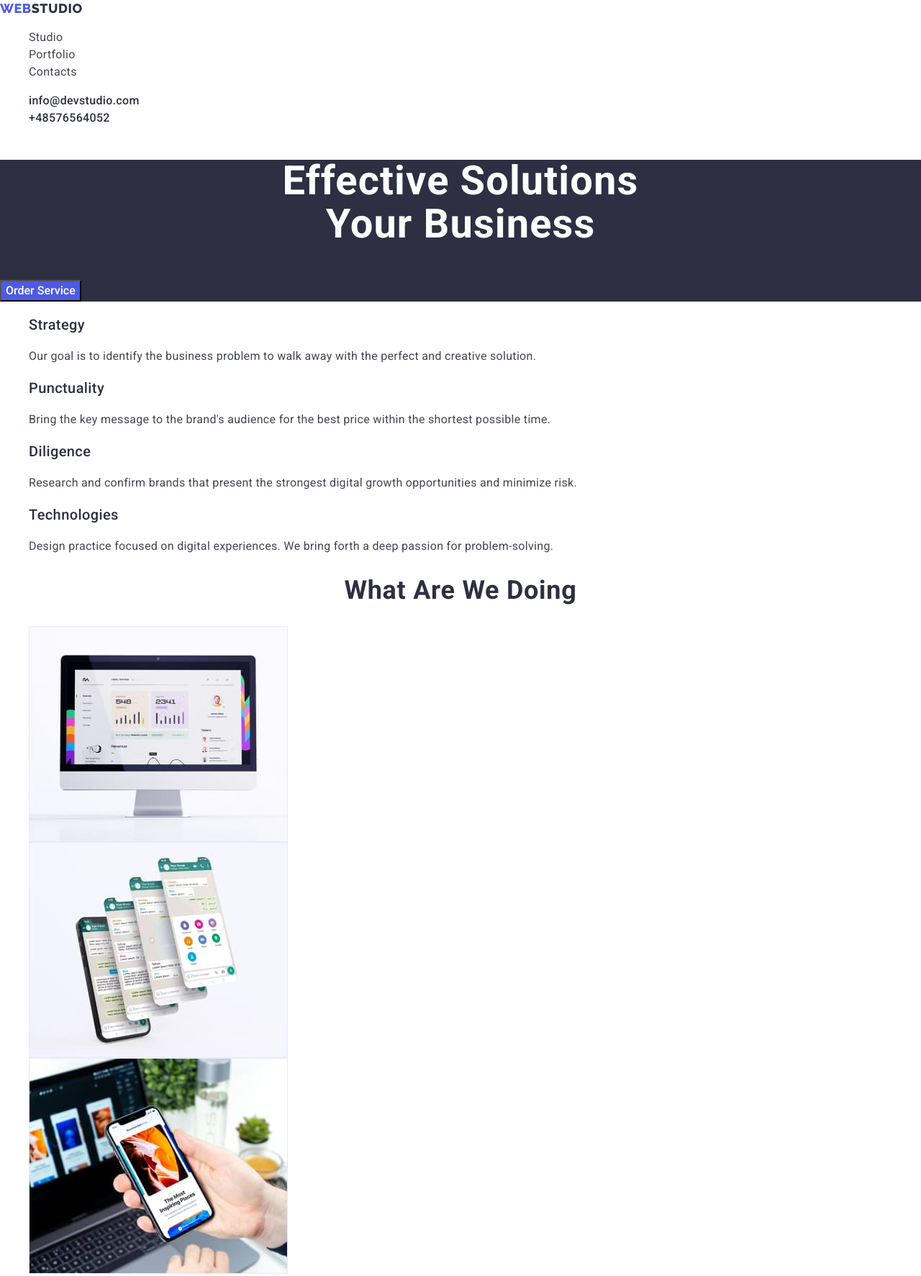
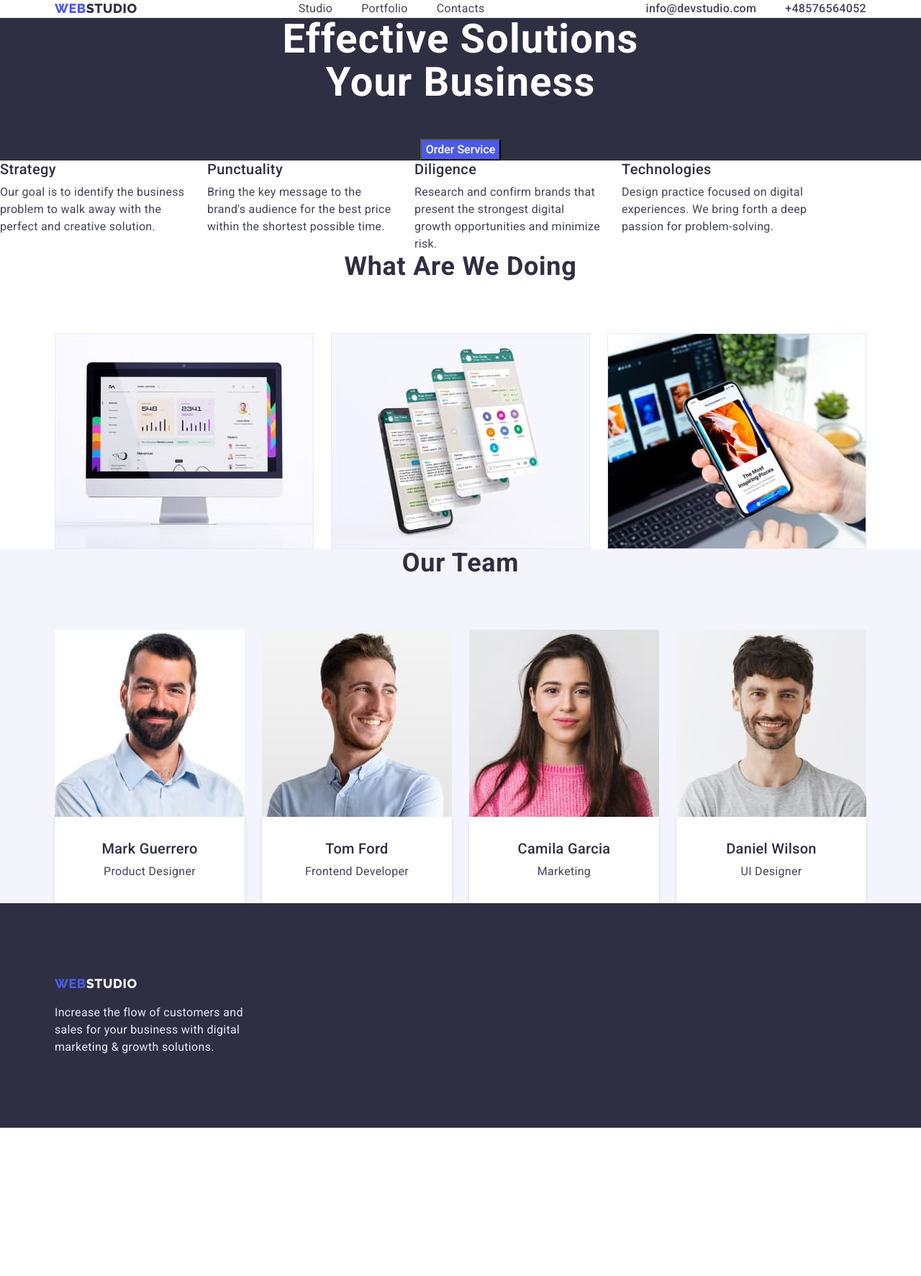
Before and after one commit to Helogenix/Helogenix-Alexander-goit-markup-hw-03, a plain HTML site: page index.html in a window 1280 px wide. Shown: the top 1773 px of the page at 72% size. After the commit the page ends 1567 px from the top, so only its background shows below. Drawn offline with nearby package versions, Linux system fonts and the light colour scheme.

Commit message:
flex-box

```diff
--- a/css/styles.css
+++ b/css/styles.css
@@ -1,8 +1,3 @@
-.footer-section {
-  background-color: #2e2f42;
-  color: #e7e9fc;
-}
-
 :root {
   --brand-color: #2e2f42;
   --text-color: #434455;
@@ -15,8 +10,16 @@
 }
 
 ul {
+  padding: 0;
+  margin: 0;
   list-style: none;
 }
+
+img {
+  display: block;
+  max-width: 100%;
+}
+
 .visually-hidden {
   position: absolute;
   width: 1px;
@@ -32,13 +35,30 @@ ul {
 }
 /* body */
 body {
+  margin: 0;
   font-family: 'Roboto', sans-serif;
   color: var(--brand-color);
   letter-spacing: 0.02em;
   font-size: 16px;
   background-color: var(--white-color);
 }
+
+.container {
+  margin-left: auto;
+  margin-right: auto;
+  width: 1158px;
+  padding: 0 15px;
+}
 /* header */
+.main-header {
+  border-bottom: 1px solid #E7E9FC;
+}
+.main-nav {
+  display: flex;
+  align-items: center;
+  outline: #2e2f42;
+}
+
 /* logo */
 .logo-link {
   font-family: 'Raleway';
@@ -59,10 +79,24 @@ body {
   text-transform: uppercase;
   letter-spacing: 0.03em;
   color: var(--primary-brand-color);
+  text-decoration: none;
 }
 
+
 /* navigation */
-.nav a {
+  .nav {
+  display: flex;
+  margin-left: 76px;
+  margin-top: 0;
+  margin-bottom: 0;
+}
+
+.nav .item + .item {
+  margin-left: 40px;
+}
+.nav .link {
+  display: block;
+  padding: 24px 0;
   color: var(--brand-color);
   font-style: normal;
   font-weight: 500;
@@ -108,6 +142,13 @@ color: var(--pressed-state) ;
 }
 
 /* contacts */
+.auth-nav {
+  display: flex;
+  margin-left: auto;
+}
+.auth-nav .item + .item {
+  margin-left: 40px;
+}
 .auth-nav a {
   line-height: 1.5;
   color: var(--text-color);
@@ -117,18 +158,25 @@ color: var(--pressed-state) ;
   text-decoration: none;
 }
 
-
+/* cont hover */
 .auth-nav a:hover,
 .auth-nav a:focus {
   color: var(--pressed-state);
 }
 
 /* main page index.html */
+
+.hero-section {
+  padding: 188px 0;
+}
 .hero {
+  text-align: center;
   background-color: var(--brand-color);
 }
 
 .hero-title {
+  margin-top: 0;
+  margin-bottom: 48px;
   font-size: 56px;
   line-height: 1.07;
   text-align: center;
@@ -152,7 +200,24 @@ color: var(--pressed-state) ;
 }
 
 /* our advantages */
+.advant-section {
+  padding-bottom: 0;
+}
+.advant {
+  display: flex;
+}
+.advant .item {
+  width: 264px;
+}
+
+.advant .item + .item {
+  margin-left: 24px;
+}
+
+
 .advant-title {
+  margin: 0;
+  margin-bottom: 8px;
   font-weight: 500;
   font-size: 20px;
   line-height: 1.2;
@@ -160,6 +225,7 @@ color: var(--pressed-state) ;
 }
 
 .advant-descr {
+  margin: 0;
   line-height: 1.5;
   color: var(--text-color);
   letter-spacing: 0.02em;
@@ -167,6 +233,8 @@ color: var(--pressed-state) ;
 
 /* about us */
 .about-title {
+  margin: 0;
+  margin-bottom: 72px;
   font-size: 36px;
   line-height: 1.11;
   text-align: center;
@@ -174,10 +242,67 @@ color: var(--pressed-state) ;
   letter-spacing: 0.02em;
 }
 
+.about-img {
+  display: flex;
+}
+
+.about-img .item {
+  display: inline-block;
+}
+
+.about-img .item + .item {
+  margin-left: 24px;
+}
+
 /* our team */
 .team {
   background-color: var(--button-color);
+
 }
+
+.our-team {
+  display: flex;
+}
+
+.our-team .item + .item {
+  margin-left: 24px;
+}
+
+.team-name-cont {
+  padding-top: 32px;
+  padding-bottom: 32px;
+
+  background-color: var(--white-color);
+  box-shadow: 0px 1px 6px rgba(46, 47, 66, 0.08),
+    0px 1px 1px rgba(46, 47, 66, 0.16), 0px 2px 1px rgba(46, 47, 66, 0.08);
+}
+.team-title {
+  margin: 0;
+  margin-bottom: 72px;
+
+  font-size: 36px;
+  line-height: 1.11;
+  text-align: center;
+}
+
+.team-name {
+  margin: 0;
+
+  text-align: center;
+  font-weight: 500;
+  font-size: 20px;
+  line-height: 1.2;
+}
+
+.team-position {
+  margin: 0;
+  margin-top: 8px;
+
+  text-align: center;
+  line-height: 1.5;
+  color: var(--text-color);
+}
+
 .team-title {
   font-size: 36px;
   line-height: 1.11;
@@ -186,21 +311,20 @@ color: var(--pressed-state) ;
   letter-spacing: 0.02em;
 }
 
-.team-name {
-  font-weight: 500;
-  font-size: 20px;
-  line-height: 1.2;
-  letter-spacing:0.02em ;
+/* portfolio.html */
+/* filter btn nav */
+.filter {
+  display: flex;
+  justify-content: center;
 }
 
-.team-position {
-  line-height: 1.5;
-  color: var(--text-color);
+.filter .item + .item {
+  margin-left: 24px;
 }
-
-/* portfolio.html */
-/* filter btn nav */
 .filter-btn {
+  padding: 12px 24px;
+  border: 1px solid #e7e9fc;
+  border-radius: 4px;
   background-color: var(--button-color);
   cursor: pointer;
   color: var(--primary-brand-color);
@@ -218,7 +342,14 @@ color: var(--pressed-state) ;
 }
 
 /* our projects */
+.section-proj {
+  padding-top: 96px;
+  padding-bottom: 120px;
+}
+
 .project-title {
+  margin: 0;
+  margin-bottom: 8px;
   font-weight: 500;
   font-size: 20px;
   line-height: 1.2;
@@ -226,16 +357,28 @@ color: var(--pressed-state) ;
 }
 
 .prooject-descr {
+  margin: 0;
   color: var(--text-color);
   line-height: 1.5;
+  }
 
+  .project-cont {
+  padding: 32px 0 32px 16px;
+  border-bottom: 1px solid #e7e9fc;
+  border-left: 1px solid #e7e9fc;
+  border-right: 1px solid #e7e9fc;
 }
+
 /* footer */
 .footer {
   background-color: var(--brand-color);
+  padding-top: 100px;
+  padding-bottom: 100px;
 }
 
 .footer-logo {
+  display: block;
+  margin-bottom: 16px;
   font-family: 'Raleway';
   font-size: 18px;
   line-height: 1.17;
@@ -245,21 +388,20 @@ color: var(--pressed-state) ;
   text-decoration: none;
 }
 .footer-descr {
+  display: block;
+  margin: 0;
+  padding: 0;
+  width: 264px;
   line-height: 1.5;
   color: var(--accent-text-color);
 }
+
 
 /**
   |============================
   | nav-container
   |============================
 */
-.container-nav {
-  display: flex;
-  width: 586px;
-
-
-}
 
 
 /**
@@ -268,20 +410,12 @@ color: var(--pressed-state) ;
   |============================
 */
 
-
 img {
 display: block;
 max-width: 100%;
 }
 
-.container {
-  width:1128px ;
-  padding-left: 15px;
-  padding-right: 15px;
 
-  margin-left: auto;
-  margin-right: auto;
-}
 
 .project {
   padding:0 ;
--- a/index.html
+++ b/index.html
@@ -18,64 +18,68 @@
     <link rel="stylesheet" href="./css/styles.css" />
   </head>
   <body>
-    <header class="header">
-      <nav>
+    <header class="main-header">
+      <nav class="container main-nav">
         <a href="./index.html" class="logo-link"
           ><span class="logo-web">Web</span>Studio</a
         >
         <ul class="auth-nav">
-          <li>
+          <li class="item">
             <a class="nav-a" href="./index.html">Studio</a>
           </li>
-          <li>
+          <li class="item">
             <a class="nav-a" href="portfolio.html">Portfolio</a>
           </li>
-          <li>
+          <li class="item">
             <a class="nav-a" href="">Contacts</a>
           </li>
         </ul>
-      </nav>
-      <ul>
-        <li>
-          <a class="nav-item" href="mailto:info@devstudio.com">info@devstudio.com</a>
+        <ul class="auth-nav">
+          <li class="item">
+            <a class="nav-item" href="mailto:info@devstudio.com"
+              >info@devstudio.com</a
+            >
           </li>
-        <li>
+          <li class="item">
             <a class="nav-item" href="tel:+48576564052">+48576564052</a>
           </li>
         </ul>
+      </nav>
     </header>
     <main>
       <!-- hero section -->
       <section class="hero">
+        <div class="hero-cont container">
           <h1 class="hero-title">Effective Solutions<br />Your Business</h1>
           <button type="button" class="hero-btn">Order Service</button>
+        </div>
       </section>
       <section>
         <!-- Our advantages -->
         <h2 class="visually-hidden">Our advantages</h2>
         <ul class="advant">
-          <li>
+          <li class="item">
             <h3 class="advant-title">Strategy</h3>
             <p class="advant-descr">
               Our goal is to identify the business problem to walk away with the
               perfect and creative solution.
             </p>
           </li>
-          <li>
+          <li class="item">
             <h3 class="advant-title">Punctuality</h3>
             <p class="advant-descr">
               Bring the key message to the brand's audience for the best price
               within the shortest possible time.
             </p>
           </li>
-          <li>
+          <li class="item">
             <h3 class="advant-title">Diligence</h3>
             <p class="advant-descr">
               Research and confirm brands that present the strongest digital
               growth opportunities and minimize risk.
             </p>
           </li>
-          <li>
+          <li class="item">
             <h3 class="advant-title">Technologies</h3>
             <p class="advant-descr">
               Design practice focused on digital experiences. We bring forth a
@@ -85,75 +89,101 @@
         </ul>
       </section>
            <!-- What are we doing -->
-      <section class="about">
+           <section class="section">
+        <div class="about-cont container">
           <h2 class="about-title">What are we doing</h2>
           <ul class="about-img">
-          <li>
-            <img src="./images/services/img-pc.jpg" alt="Projects" width="360" />
+            <li class="item">
+            <img
+              src="./images/services/img-pc.jpg"
+              alt="Projects"
+              width="360"
+            />
           </li>
-          <li>
-            <img src="./images/services/img-phone.jpg" alt="Projects" width="360" />
+          <li class="item">
+            <img
+              src="./images/services/img-phone.jpg"
+              alt="Projects"
+              width="360"
+            />
           </li>
-          <li>
-            <img src="./images/services/img-note.jpg" alt="Projects" width="360" />
+          <li class="item">
+            <img
+              src="./images/services/img-note.jpg"
+              alt="Projects"
+              width="360"
+            />
           </li>
         </ul>
+        </div>
       </section>
            <!-- section-3 Our Team -->
-      <section class="team">
+           <section class="section team">
+        <div class="team-cont container">
           <h2 class="team-title">Our Team</h2>
           <ul class="our-team">
-          <li>
+            <li class="item">
               <img
                 src="images/team/img.jpg"
                 alt="Mark Guerrero"
                 width="264"
                 height="260"
               />
+              <div class="team-name-cont">
                 <h3 class="team-name">Mark Guerrero</h3>
                 <p class="team-position">Product Designer</p>
+              </div>
             </li>
-          <li>
+            <li class="item">
               <img
                 src="images/team/img1.jpg"
                 alt="Tom Ford"
                 width="264"
                 height="260"
               />
+              <div class="team-name-cont">
                 <h3 class="team-name">Tom Ford</h3>
                 <p class="team-position">Frontend Developer</p>
+              </div>
             </li>
-          <li>
+            <li class="item">
               <img
                 src="images/team/img2.jpg"
                 alt="Camila Garcia"
                 width="264"
                 height="260"
               />
+              <div class="team-name-cont">
                 <h3 class="team-name">Camila Garcia</h3>
                 <p class="team-position">Marketing</p>
+              </div>
             </li>
-          <li>
+            <li class="item">
               <img
                 src="images/team/img3.jpg"
                 alt="Daniel Wilson"
                 width="264"
                 height="260"
               />
+              <div class="team-name-cont">
                 <h3 class="team-name">Daniel Wilson</h3>
                 <p class="team-position">UI Designer</p>
+              </div>
             </li>
           </ul>
+        </div>
       </section>
     </main>
     <footer class="footer">
+      <div class="container">
         <a href="./index.html" class="footer-logo"
           ><span class="logo-web">Web</span>Studio</a
         >
         <p class="footer-descr">
-        Increase the flow of customers and sales for your business with digital
-        marketing & growth solutions.
+          Increase the flow of customers and sales for your business with
+          digital marketing & growth solutions.
         </p>
+      </div>
     </footer>
   </body>
 </html>
```
Also changed, not shown: portfolio.html (+42 -25 lines). Lines whose indentation alone changed are shown as unchanged.
